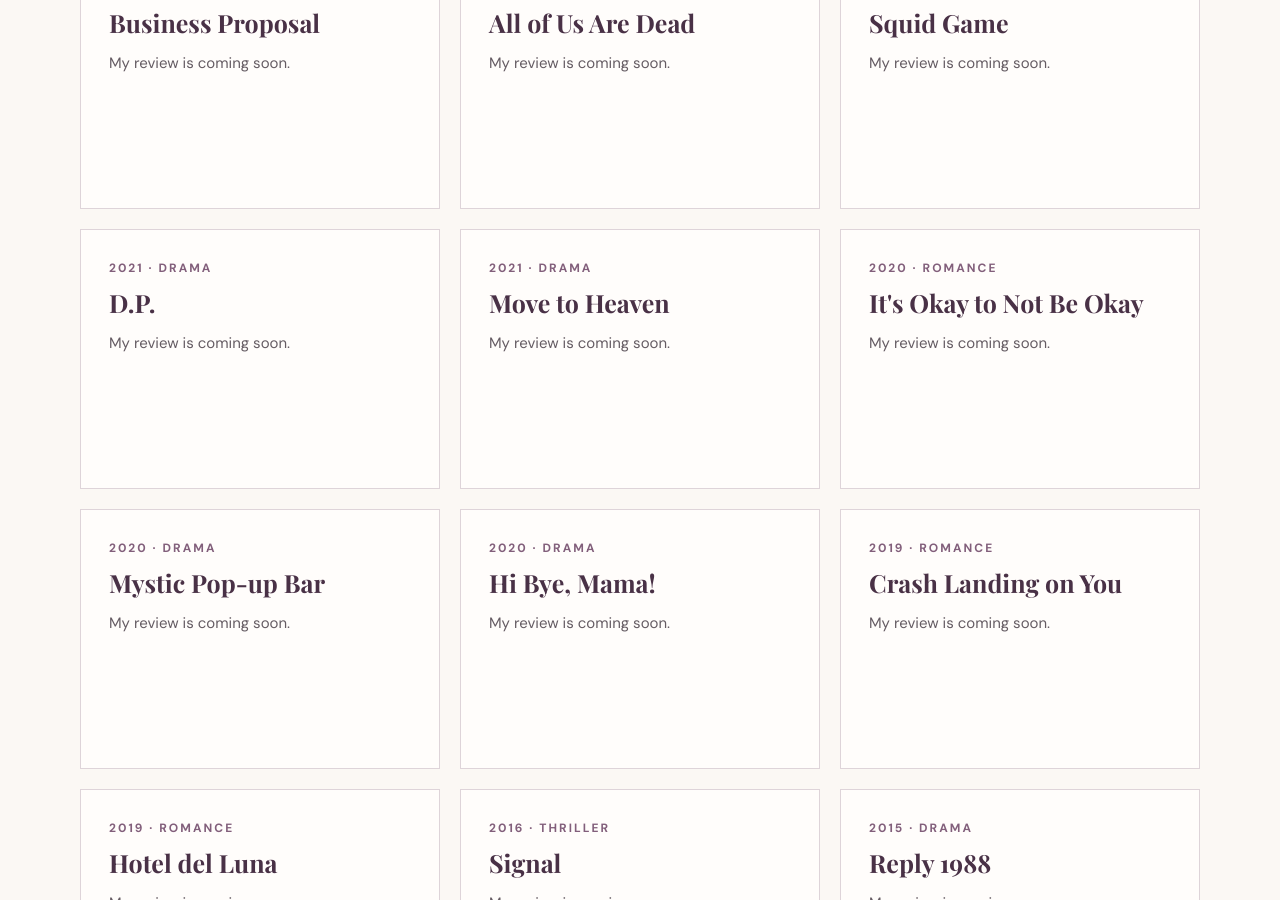
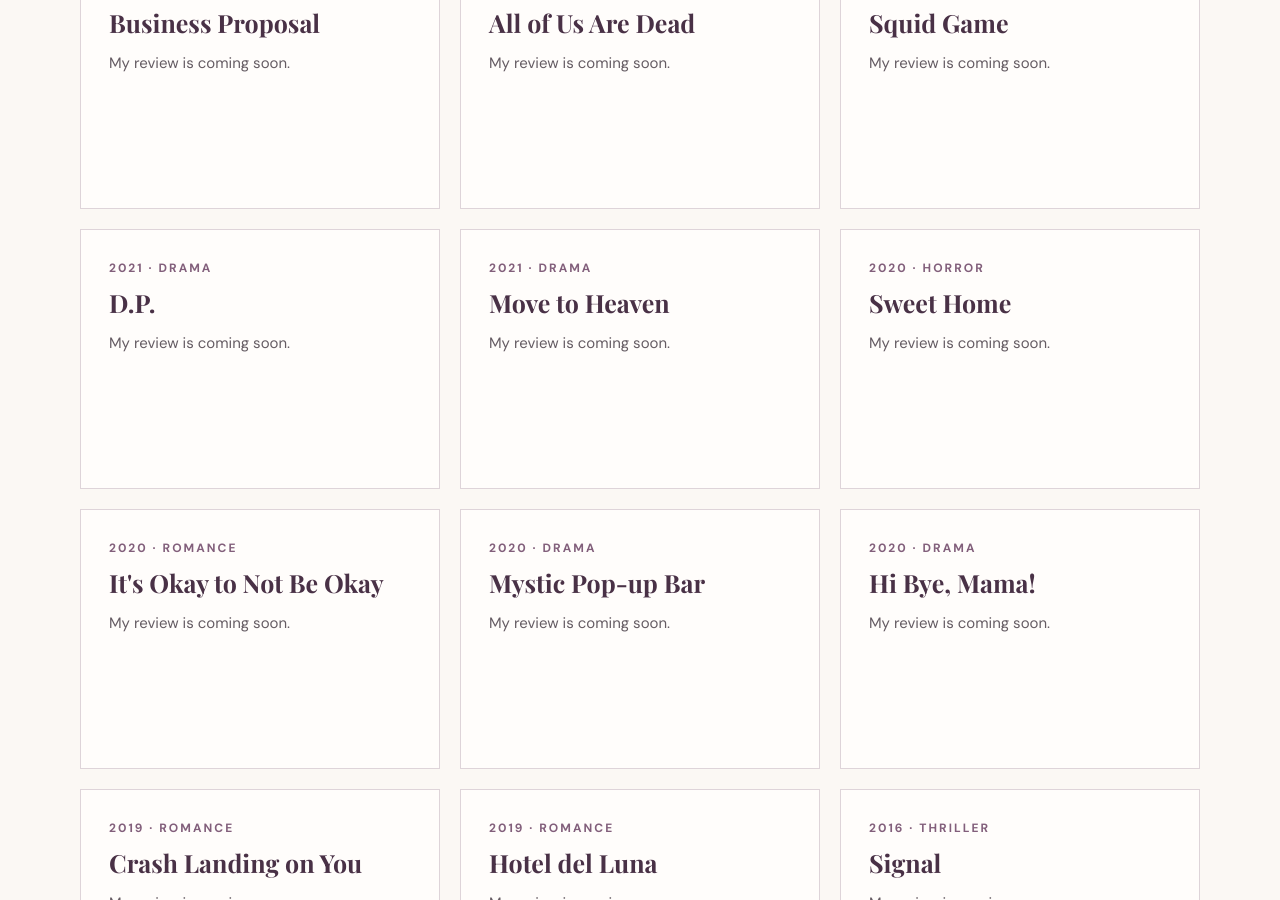
Before and after one commit to lydiarim22-coder/mindoflydia, a Jekyll site: the page built from korean-culture.html, in a window 1280 px wide and 900 px high, scrolled down 1774 px. Built offline with Jekyll 4.4.1, drawn with Linux system fonts in a browser that asks for light colours; some web fonts are replaced.

Commit message:
Add Sweet Home to Korean Culture dramas

```diff
--- a/_data/korean_culture_items.yml
+++ b/_data/korean_culture_items.yml
@@ -105,3 +105,9 @@
   genre: Thriller
   topic: dramas
   note: "My review is coming soon."
+
+- title: "Sweet Home"
+  year: 2020
+  genre: Horror
+  topic: dramas
+  note: "My review is coming soon."
```
